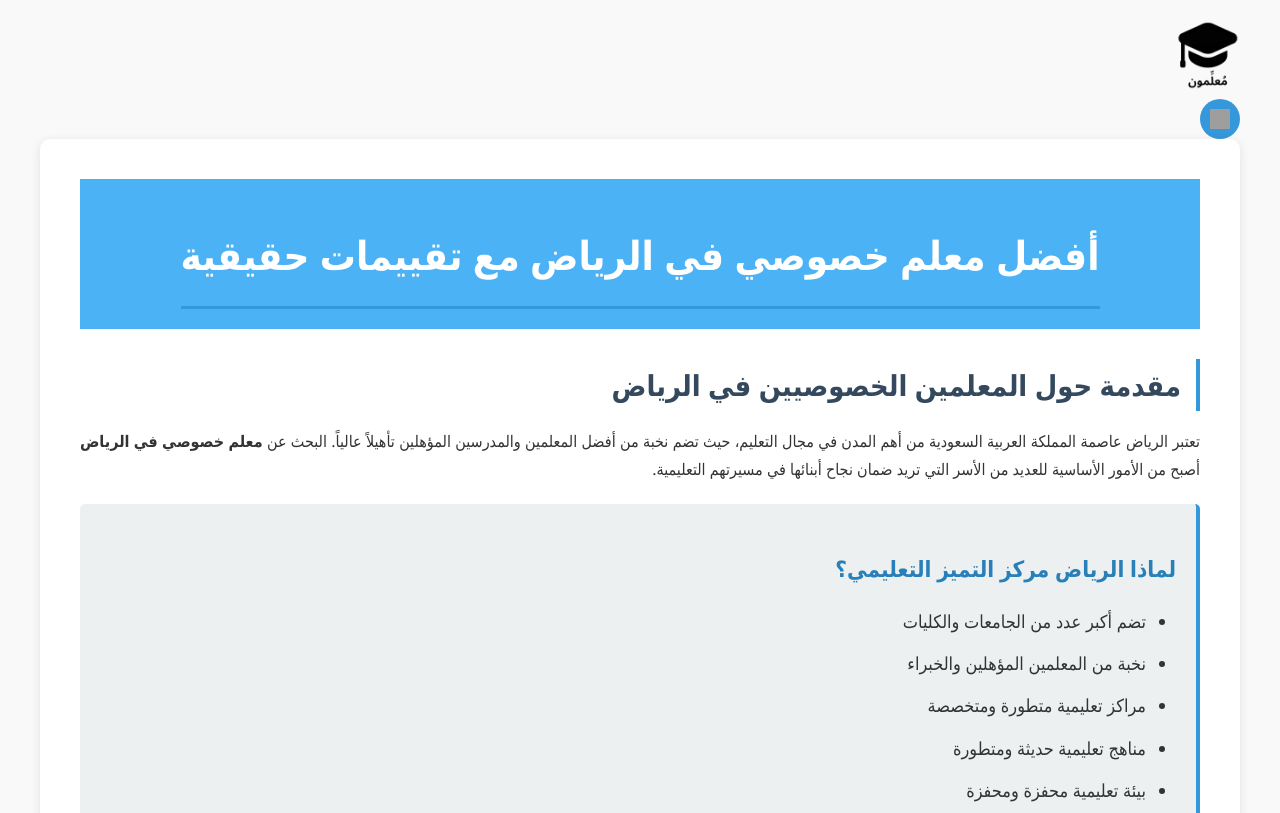
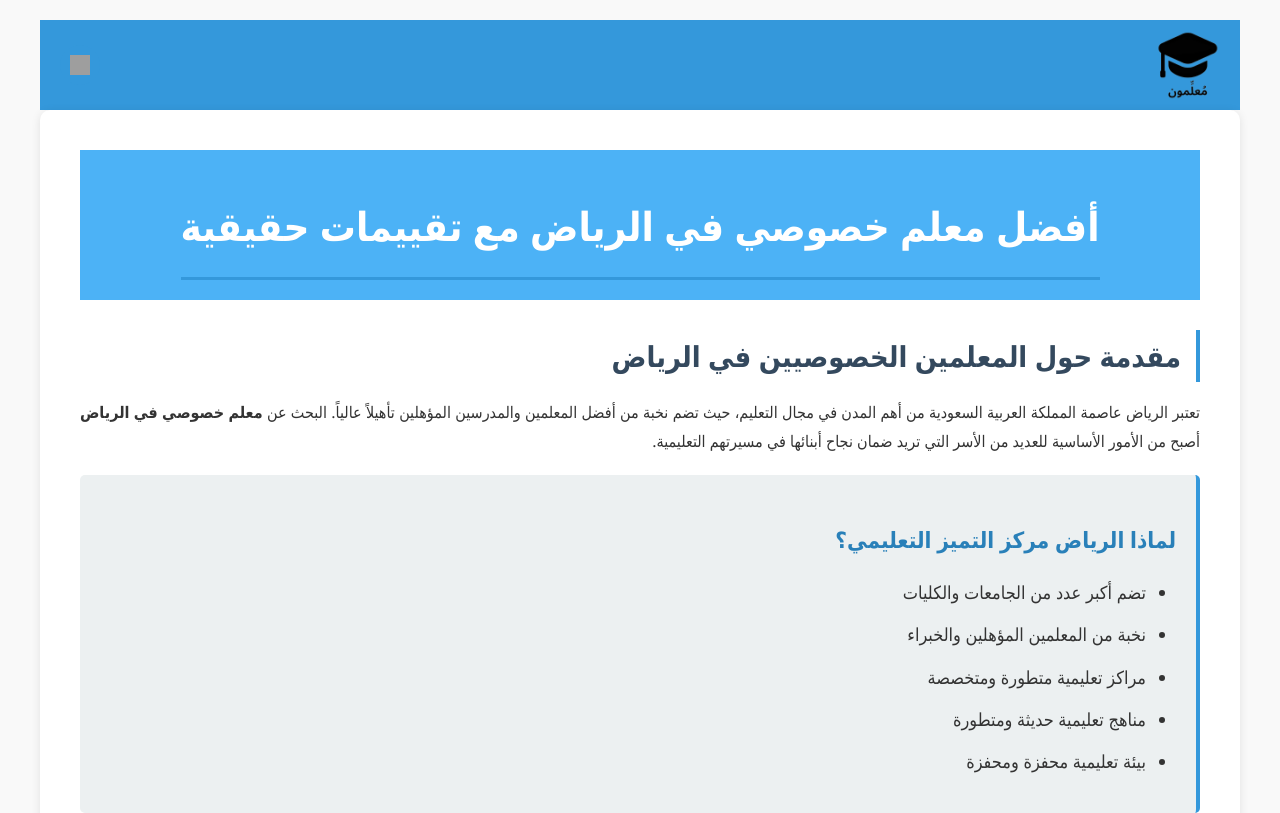
Before and after one commit to Hatem-abo-elwafa/ahmed, a plain HTML site: page Articles/html/best-private-tutor-riyadh.html in a window 1280 px wide. Shown: the top 813 px of the page. Drawn offline with nearby package versions, Linux system fonts and the light colour scheme; grey boxes are pictures that could not be loaded; a script that the page names is missing.

Commit message:
Update best-private-tutor-riyadh.html

```diff
--- a/Articles/html/best-private-tutor-riyadh.html
+++ b/Articles/html/best-private-tutor-riyadh.html
@@ -221,7 +221,7 @@
 		</style>
 	</head>
 	<body>
-		<header>
+		<header class="navigation-header">
 			<a
 				href="../../index.html"
 				title="العودة للرئيسية"
```
